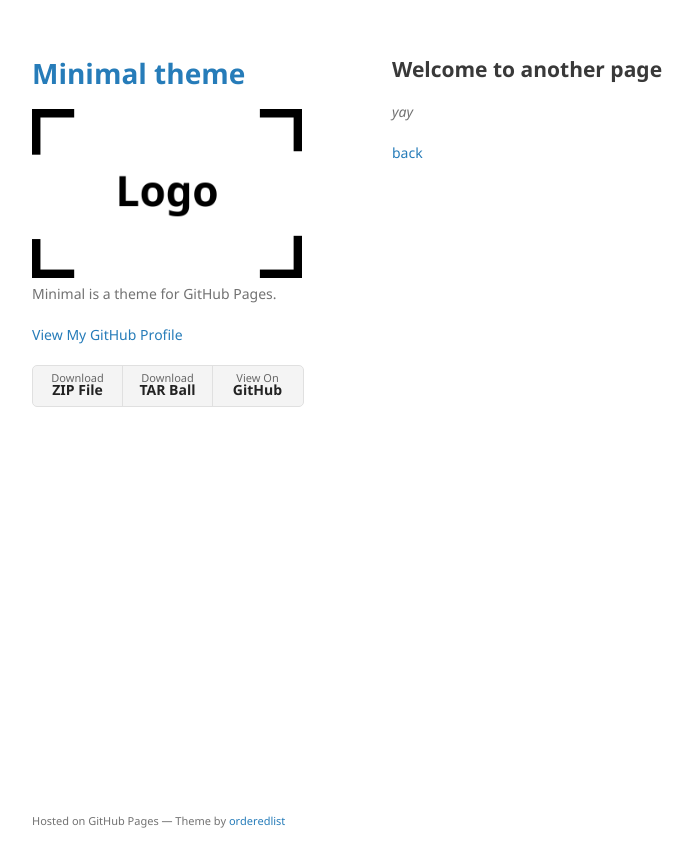
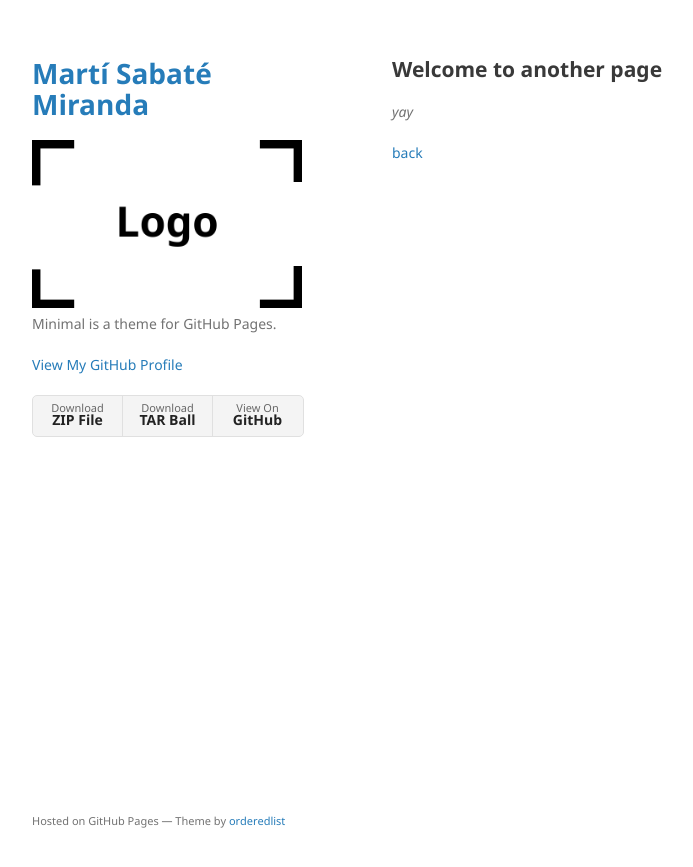
Before and after one commit to msabate00/msabate00.github.io, a Jekyll site: the page built from another-page.md, in a window 1280 px wide. Shown: the top 867 px of the page, without its empty margins (178-871 px from the left). Built offline with Jekyll 4.4.1, drawn with Linux system fonts in a browser that asks for light colours; our own code applies the rules of GitHub Pages for plain Markdown files.

Commit message:
Cambiado header

```diff
--- a/_layouts/default.html
+++ b/_layouts/default.html
@@ -15,7 +15,7 @@
   <body>
     <div class="wrapper">
       <header>
-        <h1><a href="{{ "/" | absolute_url }}">{{ site.title | default: site.github.repository_name }}</a></h1>
+        <h1><a href="/">Martí Sabaté Miranda</a></h1>
 
         {% if site.logo %}
           <img src="{{site.logo | relative_url}}" alt="Logo" />
```
